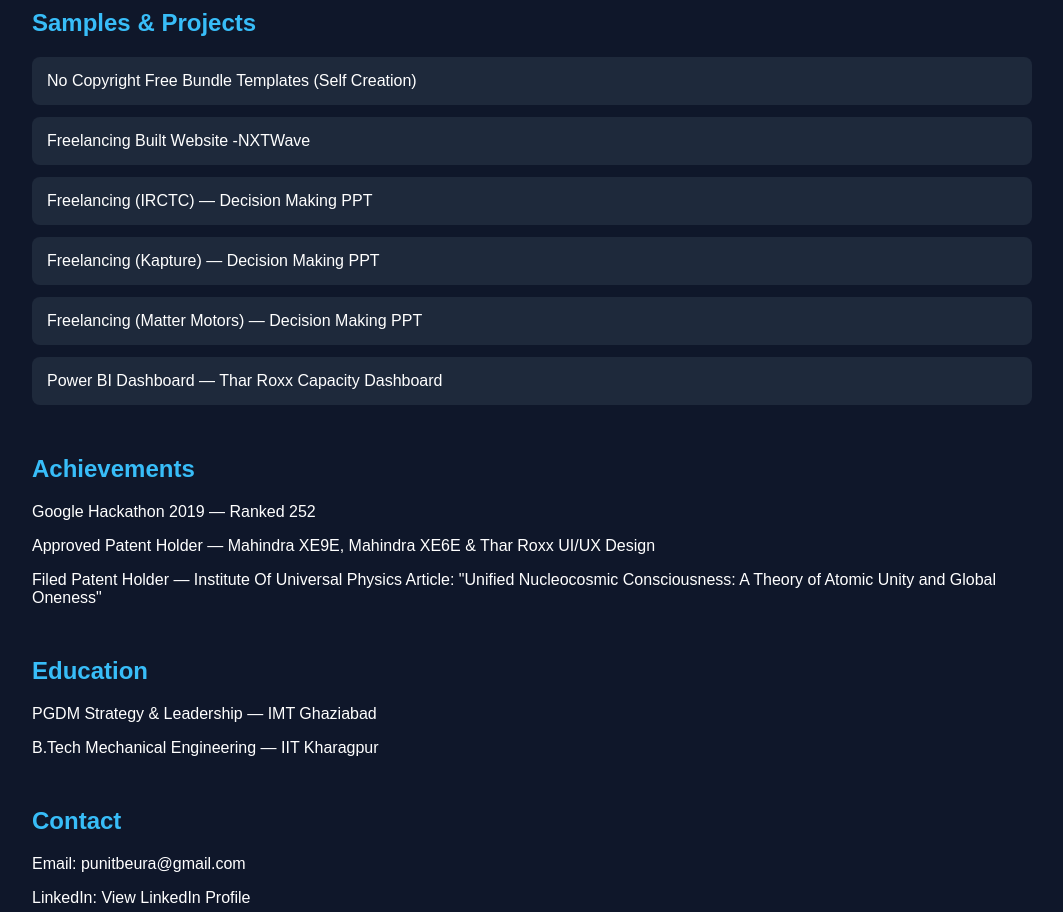
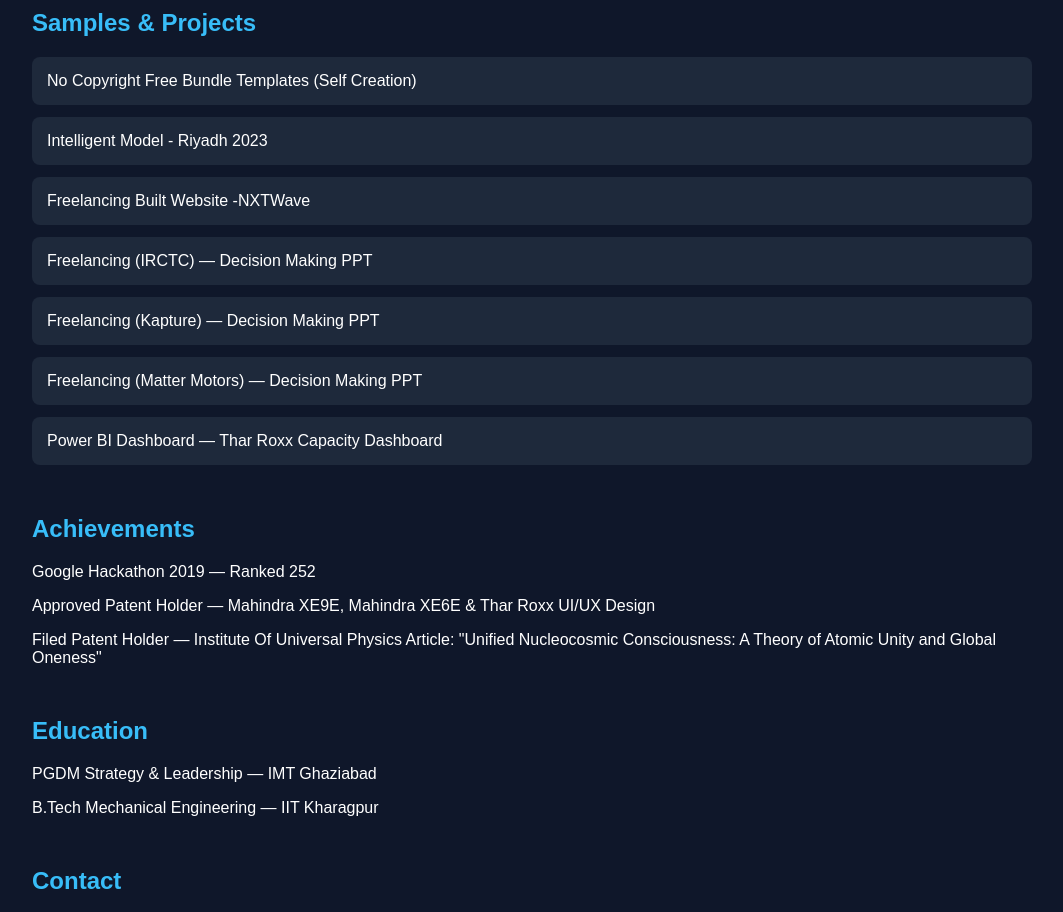
Before and after one commit to punitkumarbeura/punitkumarbeura.github.io, a website: page index.html in a window 1280 px wide. Shown: the part 1440-2352 px from the top of the page, without its empty margins (108-1171 px from the left). Drawn offline with Linux system fonts and the light colour scheme.

Commit message:
Update index.html

```diff
--- a/index.html
+++ b/index.html
@@ -224,6 +224,12 @@
 </div>
 
 <div class="project-card">
+<a href="https://docs.google.com/document/d/1Gae1LinMAu1PyCI-5cy4ZylX5IgXchIK/edit?usp=drivesdk&ouid=103279916881728083025&rtpof=true&sd=true">
+Intelligent Model - Riyadh 2023
+</a>
+  </div>
+
+<div class="project-card">
 <a href="https://www.ccbp.in">
 Freelancing Built Website -NXTWave
 </a>
```
